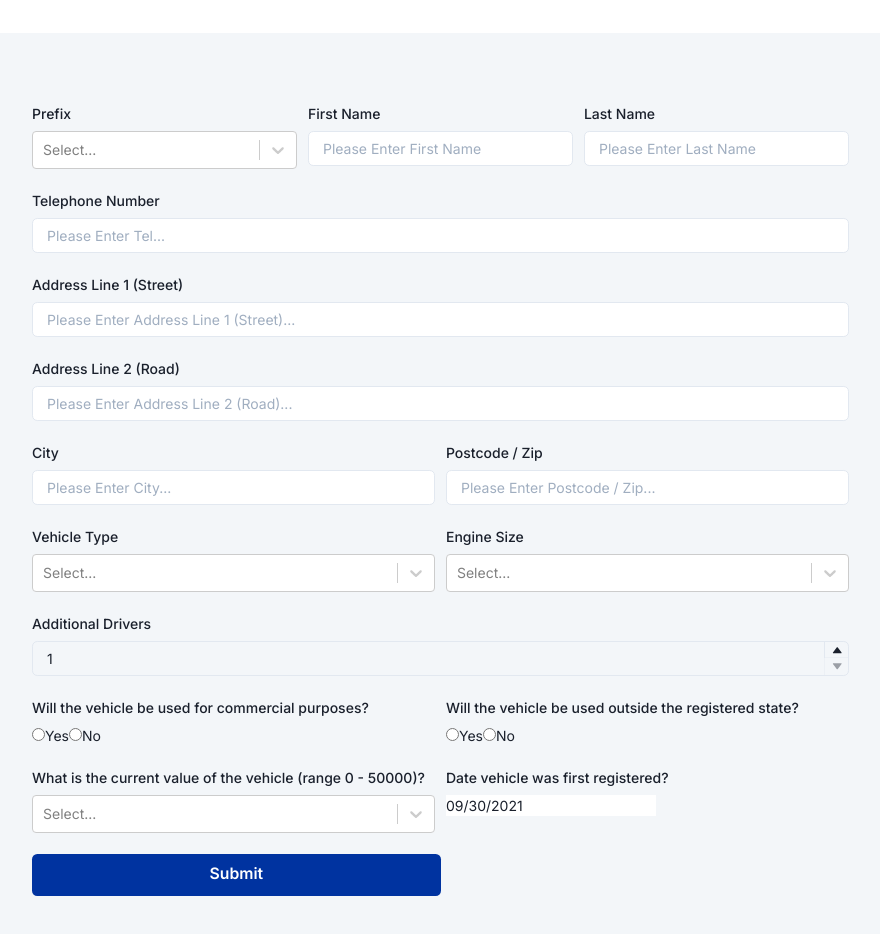
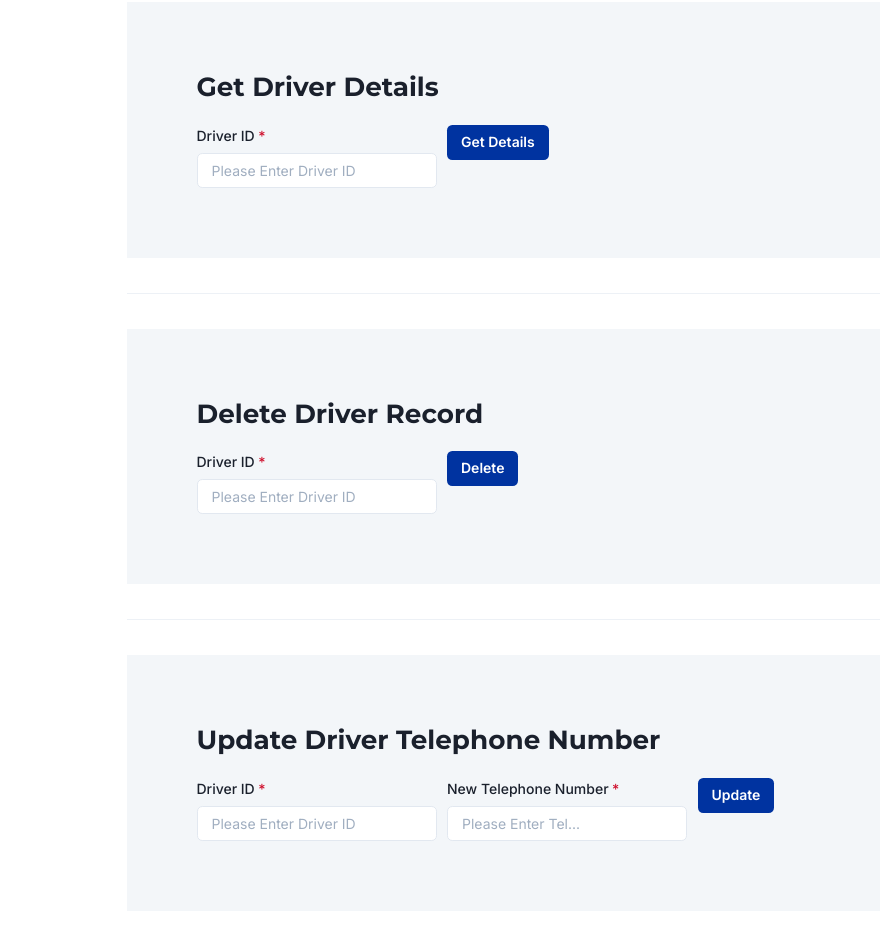
Before and after one commit to bhughes20/FullStackIndividual, a React (Create React App) app in the folder capstone/: page /admin in a window 1280 px wide. Shown: the part 180-1114 px from the top of the page, without its empty margins (73-953 px from the left). After the commit the page ends 1091 px from the top, so only its background shows below. Built offline with nearby package versions, Linux system fonts and the light colour scheme.

Commit message:
Admin component and Driver Details component added

```diff
--- a/capstone/src/App.js
+++ b/capstone/src/App.js
@@ -2,6 +2,9 @@ import "semantic-ui-css/semantic.min.css";
 import "react-datepicker/dist/react-datepicker.css";
 import { ChakraProvider } from "@chakra-ui/react"
 import QuoteForm from "./components/QuoteForm/QuoteForm";
+import Admin from "./components/Admin/Admin";
+import DriverDetails from "./components/DriverDetails/DriverDetails";
+import { BrowserRouter, Route } from 'react-router-dom';
 
 import theme from "./theme/Theme";
 import "./theme/styles.css";
@@ -9,7 +12,17 @@ import "./theme/styles.css";
 function App() {
   return (
     <ChakraProvider theme={theme}>
-      <QuoteForm />
+      <BrowserRouter>
+        <Route exact path="/">
+           <QuoteForm />
+        </Route>
+        <Route exact path="/admin">
+    		  <Admin />
+    	  </Route>
+        <Route path="/driver-details/:id">
+    		  <DriverDetails />
+    	  </Route>
+      </BrowserRouter>
     </ChakraProvider>
   );
 }
--- /dev/null
+++ b/capstone/src/components/Admin/Admin.css
@@ -0,0 +1 @@
+.Admin {}
--- /dev/null
+++ b/capstone/src/components/Admin/Admin.js
@@ -0,0 +1,153 @@
+import React from "react";
+import {
+  Container,
+  Flex,
+  VStack,
+  HStack,
+  Stack,
+  Heading,
+  FormControl,
+  FormLabel,
+  Input,
+  Button,
+  Divider,
+  SimpleGrid,
+  GridItem,
+  useBreakpointValue,
+} from "@chakra-ui/react";
+
+export default function Admin() {
+  const colSpan1 = useBreakpointValue({ base: 2, md: 1 });
+  const colSpan2 = useBreakpointValue({ base: 3, md: 1 });
+  return (
+    <Container maxWidth="container.xl" padding={0} centerContent>
+      <Flex
+        h={{ base: "auto", md: "100vh" }}
+        py={[0, 10, 20]}
+        direction={{ base: "column-reverse", md: "row" }}
+      >
+        <VStack w="full" h="full" p={10} spacing={10} alignItems="flex-start">
+          <VStack spacing={3} alignItems="flex-start">
+            <Heading size="2xl">Admin</Heading>
+          </VStack>
+
+          <form>
+            <SimpleGrid
+              padding={[0, 10, 20]}
+              bgColor="grey.200"
+              columns={3}
+              columnGap={3}
+              rowGap={6}
+              w="full"
+              verticalAlign="bottom"
+            >
+              <GridItem colSpan={3}>
+                <Heading as="h2" size="lg">
+                  Get Driver Details
+                </Heading>
+              </GridItem>
+              <GridItem colSpan={colSpan1}>
+                <FormControl isRequired>
+                  <FormLabel htmlFor="getDetailsId">Driver ID</FormLabel>
+                  <Input
+                    id="getDetailsId"
+                    name="getDetailsId"
+                    placeholder="Please Enter Driver ID"
+                  />
+                </FormControl>
+              </GridItem>
+              <GridItem colSpan={colSpan1}>
+                <Button type="submit" size="md">
+                  Get Details
+                </Button>
+              </GridItem>
+            </SimpleGrid>
+          </form>
+
+          <Divider />
+
+          <form>
+            <SimpleGrid
+              padding={[0, 10, 20]}
+              bgColor="grey.200"
+              columns={3}
+              columnGap={3}
+              rowGap={6}
+              w="full"
+              verticalAlign="bottom"
+            >
+              <GridItem colSpan={3}>
+                <Heading as="h2" size="lg">
+                  Delete Driver Record
+                </Heading>
+              </GridItem>
+              <GridItem colSpan={colSpan1}>
+                <FormControl isRequired>
+                  <FormLabel htmlFor="deleteDriverId">Driver ID</FormLabel>
+                  <Input
+                    id="deleteDriverId"
+                    name="deleteDriverId"
+                    placeholder="Please Enter Driver ID"
+                  />
+                </FormControl>
+              </GridItem>
+              <GridItem colSpan={colSpan1}>
+                <Button type="submit" size="md">
+                  Delete
+                </Button>
+              </GridItem>
+            </SimpleGrid>
+          </form>
+
+          <Divider />
+
+          <form>
+            <SimpleGrid
+              padding={[0, 10, 20]}
+              bgColor="grey.200"
+              columns={3}
+              columnGap={3}
+              rowGap={6}
+              w="full"
+              verticalAlign="bottom"
+            >
+              <GridItem colSpan={3}>
+                <Heading as="h2" size="lg">
+                  Update Driver Telephone Number
+                </Heading>
+              </GridItem>
+              <GridItem colSpan={colSpan2}>
+                <FormControl isRequired>
+                  <FormLabel htmlFor="updateDriverId">Driver ID</FormLabel>
+                  <Input
+                    id="updateDriverId"
+                    name="updateDriverId"
+                    placeholder="Please Enter Driver ID"
+                  />
+                </FormControl>
+              </GridItem>
+              <GridItem colSpan={colSpan2}>
+                <FormControl isRequired>
+                  <FormLabel htmlFor="updateDriverTel">
+                    New Telephone Number
+                  </FormLabel>
+                  <Input
+                    id="updateDriverTel"
+                    name="updateDriverTel"
+                    type="tel"
+                    placeholder="Please Enter Tel..."
+                  />
+                </FormControl>
+              </GridItem>
+              <GridItem colSpan={colSpan1}>
+                <Button type="submit" size="md">
+                  Update
+                </Button>
+              </GridItem>
+            </SimpleGrid>
+          </form>
+        </VStack>
+      </Flex>
+    </Container>
+  );
+}
--- /dev/null
+++ b/capstone/src/components/DriverDetails/DriverDetails.css
@@ -0,0 +1 @@
+.DrverDetails {}
--- /dev/null
+++ b/capstone/src/components/DriverDetails/DriverDetails.js
@@ -0,0 +1,122 @@
+import React, {useState, useEffect} from 'react'
+import { useParams } from 'react-router-dom';
+import axios from "axios";
+import {
+  Container,
+  Flex,
+  VStack,
+  Heading,
+  Divider,
+  HStack,
+  Text
+} from "@chakra-ui/react";
+
+export default function DriverDetails() {
+
+  const { id } = useParams();
+  const [data, setData] = useState(null);
+
+  useEffect(() => {
+    const url = `https://615c67bcc298130017736174.mockapi.io/api/1/drivers/${id}`;
+    axios.get(url)
+      .then(response => setData(response.data))
+      .then(response => {console.log(response)})
+      .catch(
+        (err) => { console.log(err) }
+    );
+  }, [id]);
+
+
+  if (!data) return null;
+
+  return (
+    <Container maxWidth="container.xl" padding={0} centerContent>
+      <Flex
+        h={{ base: "auto", md: "100vh" }}
+        py={[0, 10, 20]}
+        direction={{ base: "column-reverse", md: "row" }}
+      >
+        <VStack p={10} spacing={10} alignItems="flex-start">
+          <VStack spacing={3} alignItems="flex-start">
+            <Heading as="h1" size="2xl">Driver Details for {data.firstName} {data.lastName}</Heading>
+            <Divider />
+          </VStack>
+
+          <VStack spacing={1} alignItems="stretch" w="full">
+            <Heading as="h2">Personal Details</Heading>
+            <HStack justifyContent="space-between">
+              <Text>Prefix</Text>
+              <Text>{data.prefix}</Text>
+            </HStack>
+            <HStack justifyContent="space-between">
+              <Text>First Name</Text>
+              <Text>{data.firstName}</Text>
+            </HStack>
+            <HStack justifyContent="space-between">
+              <Text>Last Name</Text>
+              <Text>{data.lastName}</Text>
+            </HStack>
+            <Divider />
+          </VStack>
+
+          <VStack spacing={1} alignItems="stretch" w="full">
+            <Heading as="h2">Contact Details</Heading>
+            <HStack justifyContent="space-between">
+              <Text>Telephone Number</Text>
+              <Text>{data.telephoneNumber}</Text>
+            </HStack>
+            <HStack justifyContent="space-between">
+              <Text>Address Line 1 (Street)</Text>
+              <Text>{data.addressLine1}</Text>
+            </HStack>
+            <HStack justifyContent="space-between">
+              <Text>Address Line 2 (Road)</Text>
+              <Text>{data.addressLine2}</Text>
+            </HStack>
+            <HStack justifyContent="space-between">
+              <Text>City</Text>
+              <Text>{data.city}</Text>
+            </HStack>
+            <HStack justifyContent="space-between">
+              <Text>Postcode / Zip</Text>
+              <Text>{data.postcodeOrZip}</Text>
+            </HStack>
+            <Divider />
+          </VStack>
+
+          <VStack spacing={1} alignItems="stretch" w="full">
+            <Heading as="h2">Vehicle Details</Heading>
+            <HStack justifyContent="space-between">
+              <Text>Vehicle Type</Text>
+              <Text>{data.vehicleType}</Text>
+            </HStack>
+            <HStack justifyContent="space-between">
+              <Text>Engine Size</Text>
+              <Text>{data.engineSize}</Text>
+            </HStack>
+            <HStack justifyContent="space-between">
+              <Text>Additional Drivers</Text>
+              <Text>{data.additionalDrivers}</Text>
+            </HStack>
+            <HStack justifyContent="space-between">
+              <Text>Will the vehicle be used for commercial purposes?</Text>
+              <Text>{data.commercialPurposes}</Text>
+            </HStack>
+            <HStack justifyContent="space-between">
+              <Text>Will the vehicle be used outside the registered state?</Text>
+              <Text>{data.outOfRegisteredState}</Text>
+            </HStack>
+            <HStack justifyContent="space-between">
+              <Text>Current Value</Text>
+              <Text>{data.currentValue}</Text>
+            </HStack>
+            <HStack justifyContent="space-between">
+              <Text>Date Registered</Text>
+              <Text>{data.registrationDate}</Text>
+            </HStack>
+          </VStack>
+        </VStack>
+      </Flex>
+    </Container>
+  )
+}
--- a/capstone/src/components/QuoteForm/QuoteForm.js
+++ b/capstone/src/components/QuoteForm/QuoteForm.js
@@ -1,6 +1,5 @@
 import React from "react";
 import { useForm, Controller } from "react-hook-form";
-import { ErrorMessage } from "@hookform/error-message";
 import Select from "react-select";
 import DatePicker from "react-datepicker";
 import {
@@ -95,7 +94,7 @@ export default function QuoteForm() {
       >
         <VStack w="full" h="full" p={10} spacing={10} alignItems="flex-start">
           <VStack spacing={3} alignItems="flex-start">
-            <Heading size="2xl">Driver Details</Heading>
+            <Heading size="2xl">Get Quote</Heading>
             <Text>Please enter your driver details below to get a quote.</Text>
           </VStack>
 
--- a/capstone/src/components/Read/Read.css
+++ /dev/null
@@ -1 +0,0 @@
-.Read {}
```
Also changed, not shown: capstone/src/App.css (deleted, +0 -7 lines), capstone/src/components/Read/Read.js (deleted, +0 -15 lines).
